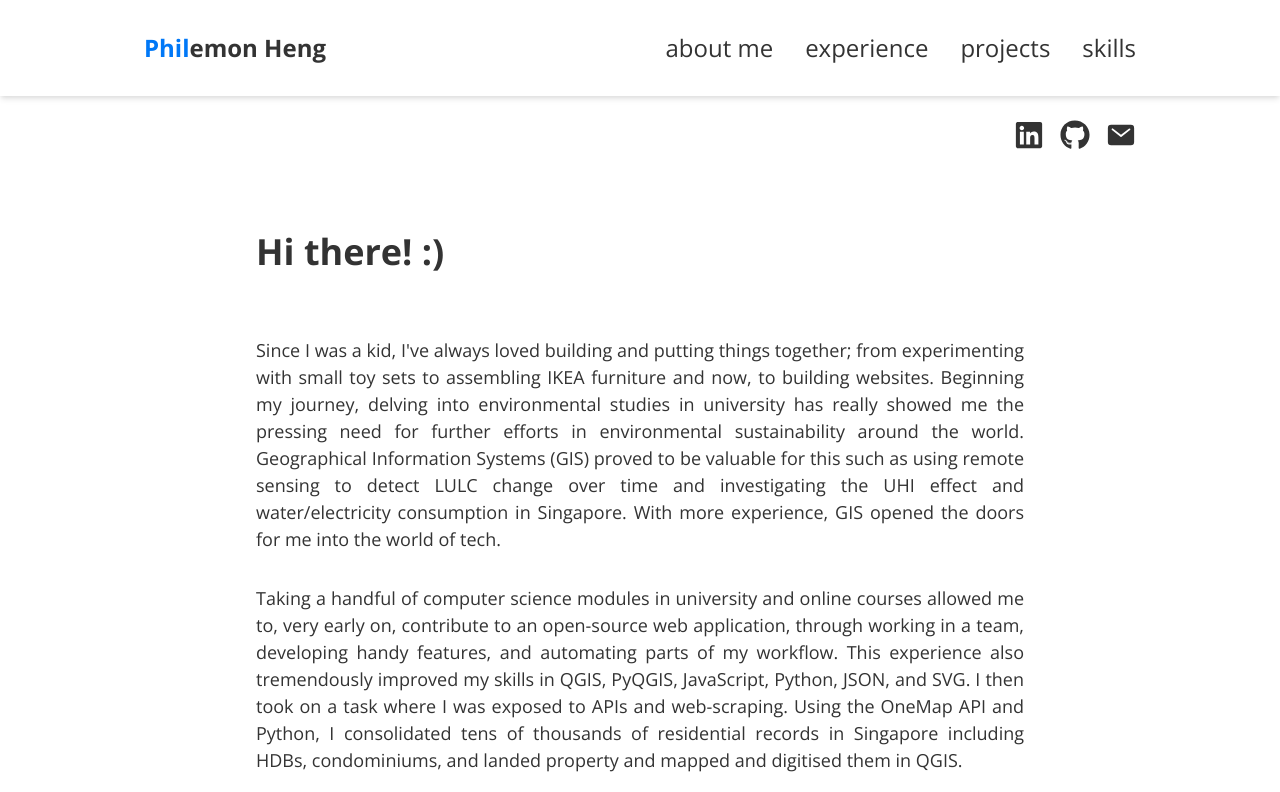
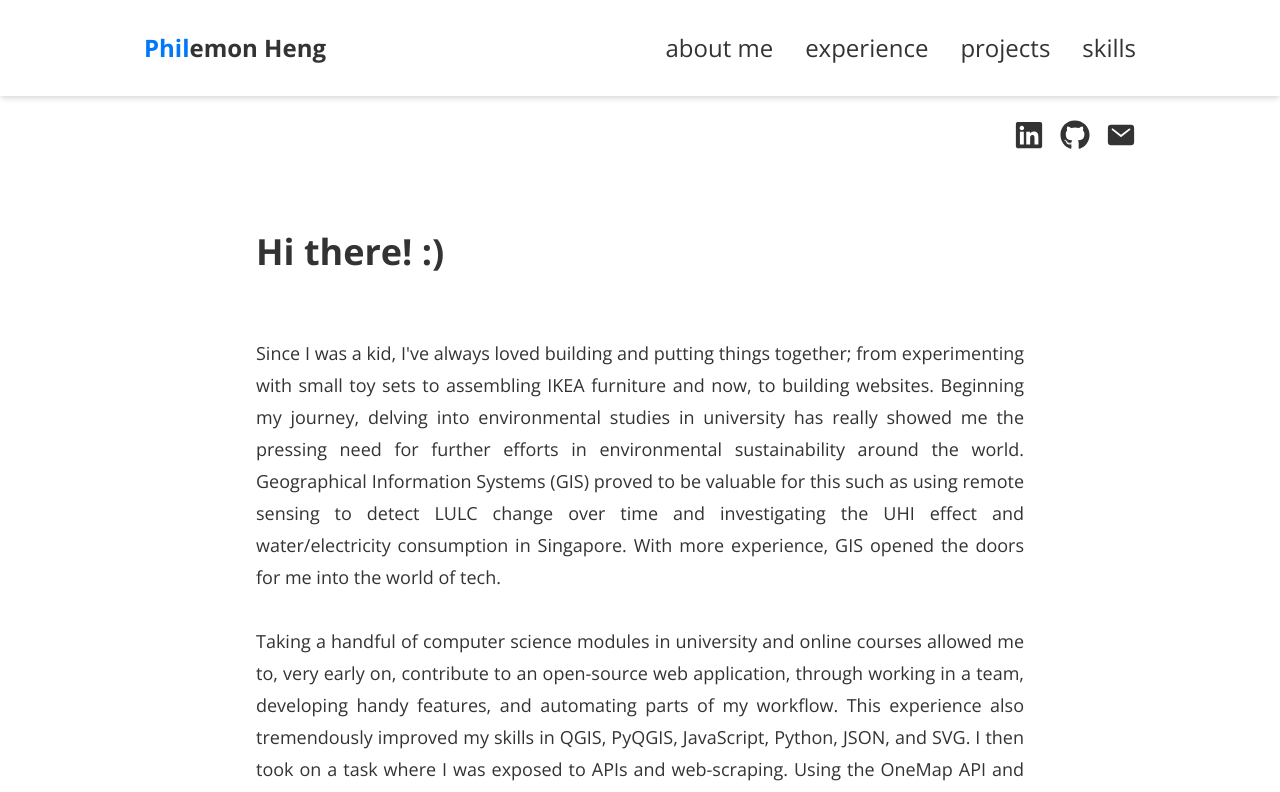
Before and after one commit to fillingthemoon/personal-website-02, a Next.js app: page / in a window 1280 px wide. Shown: the top 792 px of the page. Built offline with nearby package versions, Linux system fonts and the light colour scheme.

Commit message:
edit aboutme line height

```diff
--- a/pages/index.js
+++ b/pages/index.js
@@ -10,7 +10,7 @@ const Home = () => {
       <Heading textAlign={{ base: 'center', md: 'left' }} mb="16">
         Hi there! :)
       </Heading>
-      <Stack fontSize="lg" spacing={8} textAlign="justify">
+      <Stack fontSize="lg" spacing={8} textAlign="justify" lineHeight='8'>
         <Text>
           Since I was a kid, I&apos;ve always loved building and putting things
           together; from experimenting with small toy sets to assembling IKEA
```
